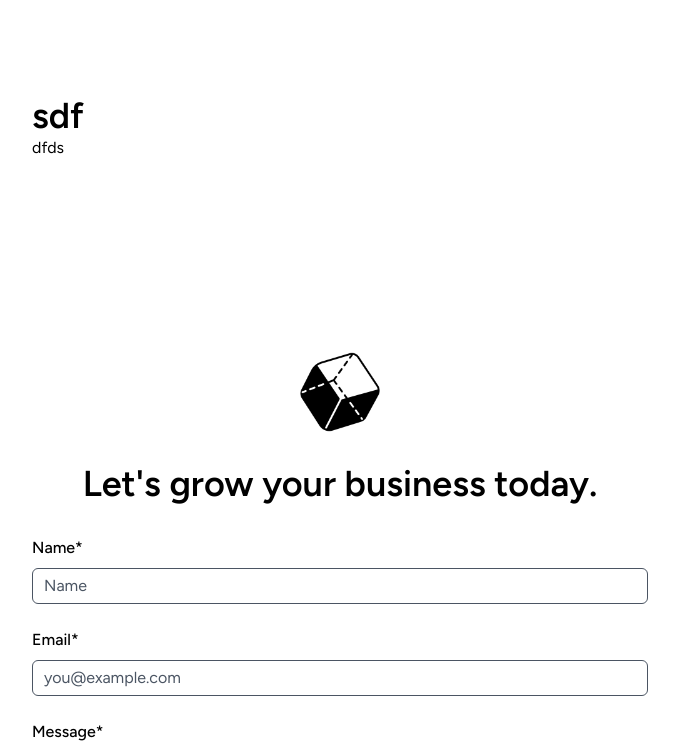
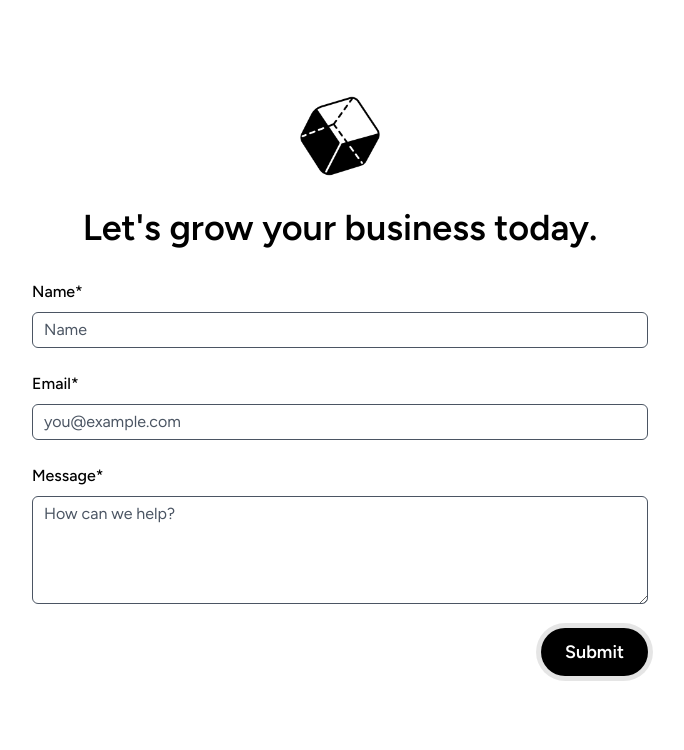
Before and after one commit to jnaples/jasper-lab, a Next.js app: page / in a window 1280 px wide. Shown: the part 857-1607 px from the top of the page, without its empty margins (300-984 px from the left). Built offline with nearby package versions, Linux system fonts and the light colour scheme.

Commit message:
removed orange theme for safari

```diff
--- a/src/app/layout.js
+++ b/src/app/layout.js
@@ -22,9 +22,6 @@ export const metadata = {
 export default function RootLayout({ children }) {
   return (
     <html lang="en">
-      <head>
-        <meta name="theme-color" content="#f97316" />
-      </head>
       <body
         className={`${figTreeSans.variable} ${playfair.variable} antialiased`}
       >
--- a/src/app/page.js
+++ b/src/app/page.js
@@ -13,7 +13,7 @@ export default function Home() {
       <div className="relative min-h-screen">
         <NavBarLight />
         <Hero />
-        <Services />
+
         <FinalCTA />
       </div>
       <Footer />
```
